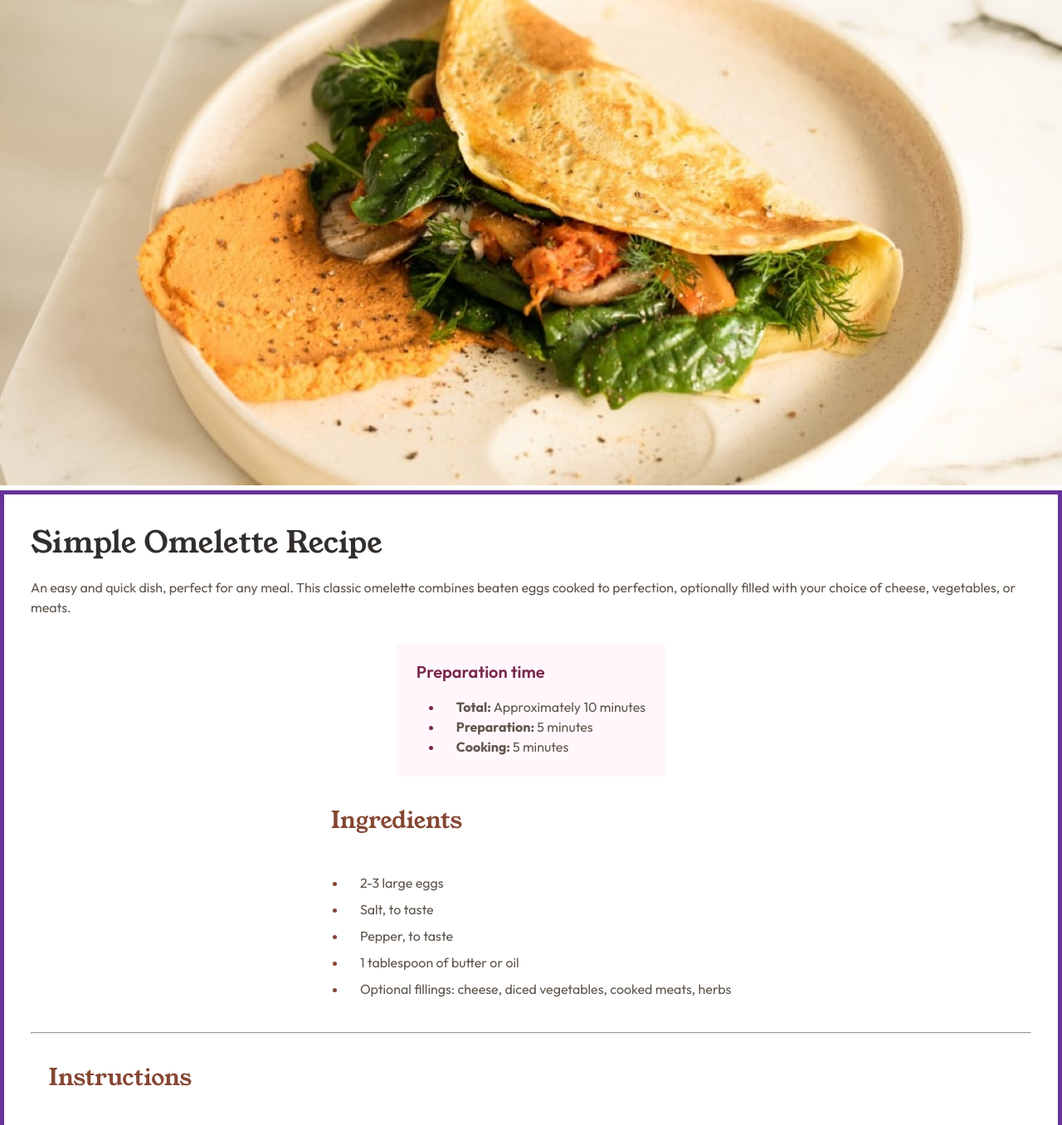
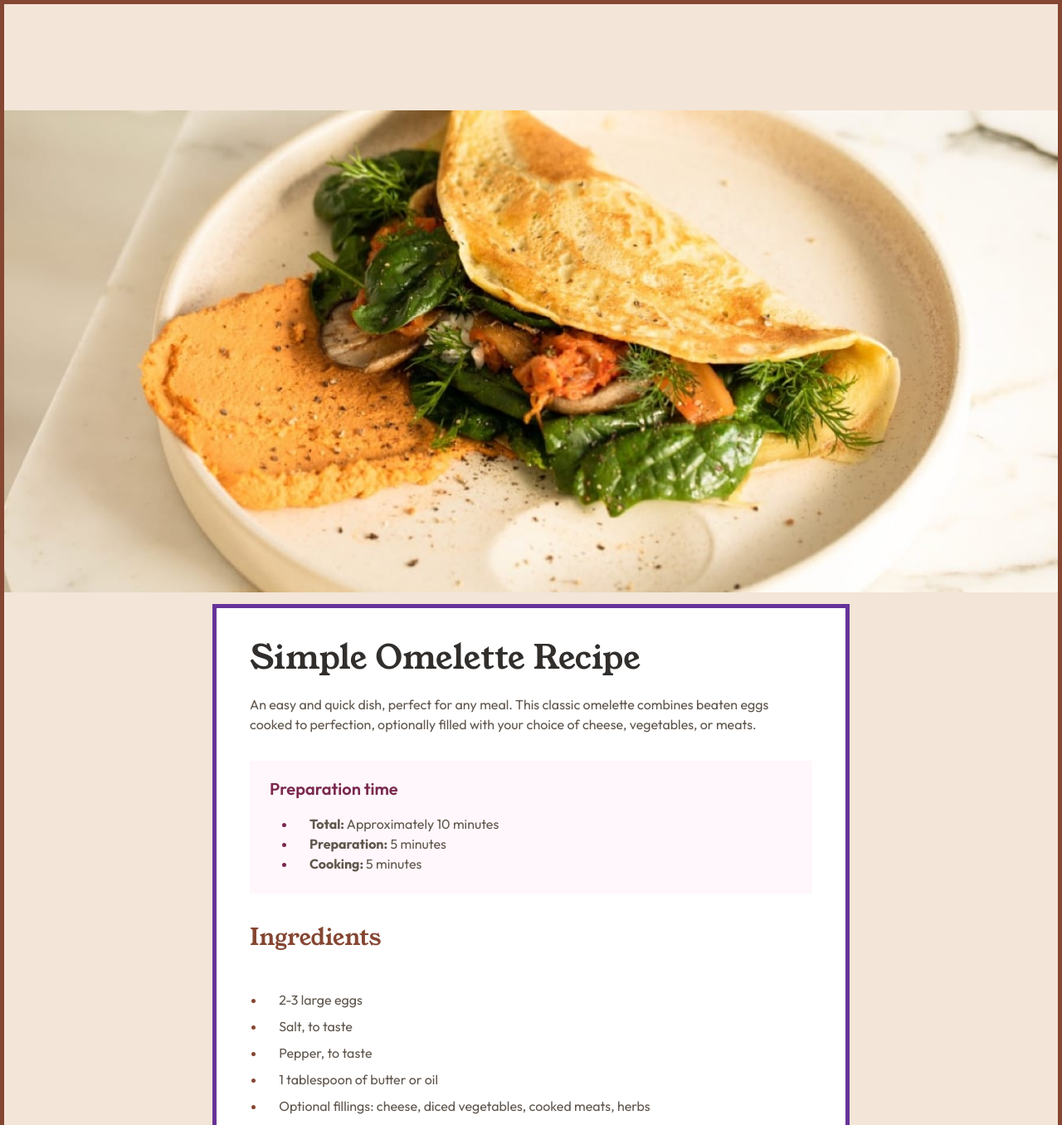
Before and after one commit to Sibi-Ram/Recipe-page, a plain HTML site: page index.html in a window 1280 px wide. Shown: the top 1356 px of the page at 83% size. Drawn offline with Linux system fonts and the light colour scheme.

Commit message:
tablet layout

```diff
--- a/index.css
+++ b/index.css
@@ -10,7 +10,7 @@ html{
 }
 
 body{
-  height: 100vh;
+  /* height: 100vh; */
   margin: 0 auto;
   font-family: "Outfit", sans-serif;
   font-weight: 400;
@@ -35,8 +35,10 @@ h2{
   font-weight: 400;
 }
 
-img{
+img {
   width: 100%;
+  /* margin: 0;
+  padding: 0; */
 }
 
 /* ! Main content */
@@ -61,7 +63,6 @@ img{
 .preparation{
   background-color: #FFF7FB;
   padding: 1.5em;
-
 }
 
 .preparation>p{
@@ -74,12 +75,11 @@ img{
 
 .preparation ul{
   padding-left: 2em;
-  /* border: 3px solid greenyellow;
-   */
+
 
 }
 .preparation li{
-  /* border:2px solid #7A284E; */
+
   padding-left: 1em;
 
 
@@ -88,7 +88,9 @@ img{
 .preparation li::marker{
   color:#7A284E ;
 }
-
+.preparation,.ingredients,.instructions,.nutrition{
+   align-self: stretch;
+}
 .ingredients h2,.instructions h2,.nutrition h2{
   margin-bottom: 1.5em;
 
@@ -141,9 +143,9 @@ table{
   border-collapse: collapse;
 }
 table tr{
-  /* width: 100%; */
+
   border-bottom: 1px solid #E3DDD7;
-  /* background-color: aqua; */
+
 
 }
 table td{
@@ -153,11 +155,11 @@ table td{
 
 hr{
 
-
   width: 100%;
   background-color:#E3DDD7;
   height: 1px;
 }
+
 footer{
   text-align: center;
   margin-top: 1em;
@@ -167,3 +169,52 @@ footer{
 footer a{
   color: #7A284E;
 }
+
+
+@media(min-width:37.5em){
+
+
+
+  .container{
+    background-color: #FFFFFF;
+    width: 80%;
+    padding: 2.5em;
+    /* margin: 2.5em; */
+    /* max-width: 768px; */
+
+  }
+
+
+
+  h1{
+    font-size: 2.5rem;
+  }
+  img{
+    margin-bottom: 0.5em;
+  }
+
+  body{
+    background-color: #F3E5D7;
+    /* height: 100%; */
+    /* display: grid;
+    place-items: center; */
+    display: flex;
+    flex-direction: column;
+    min-height: 100vh;
+    align-items: center;
+    /* margin-top: 6em ;
+    margin-bottom: 5em; */
+    padding-top: 8em;
+    padding-bottom: 7em;
+    border: #854632 5px solid;
+  }
+}
+	@media (min-width: 56.25em) {
+     /* 900px */
+
+    .container{
+      max-width: 48em;
+
+    }
+
+    }
--- a/index.html
+++ b/index.html
@@ -16,13 +16,15 @@
 </head>
 
 <body>
-  <header>
+  <header id="header-img">
     <img src="./images/image-omelette.jpeg" alt="Delicious looking omelette">
   </header>
 
   <main class="container">
-    <section>
+    <section class="heading">
       <div>
+
+
         <h1>Simple Omelette Recipe</h1>
         <p class="description">An easy and quick dish, perfect for any meal. This classic omelette combines beaten eggs cooked
         to perfection, optionally filled with your choice of cheese, vegetables, or meats.</p>
@@ -107,6 +109,8 @@
   <footer>
     <p>Coded by <a href="https://github.com/Sibi-Ram/Recipe-page" target="_blank">Sibi-Ram</a>.</p>
   </footer>
+
+  <script type="module" src='./index.js'></script>
 </body>
 
 </html>
--- /dev/null
+++ b/index.js
@@ -0,0 +1,14 @@
+const headerEl=document.getElementById('header-img')
+const mediaQuery=window.matchMedia('(min-width:37.5em)')
+
+mediaQuery.addEventListener("change" , function(mediaQuery){
+
+if(mediaQuery.matches){
+  headerEl.classList.add('container')
+}
+else{
+   headerEl.classList.remove('container')
+
+}
+
+})
```
